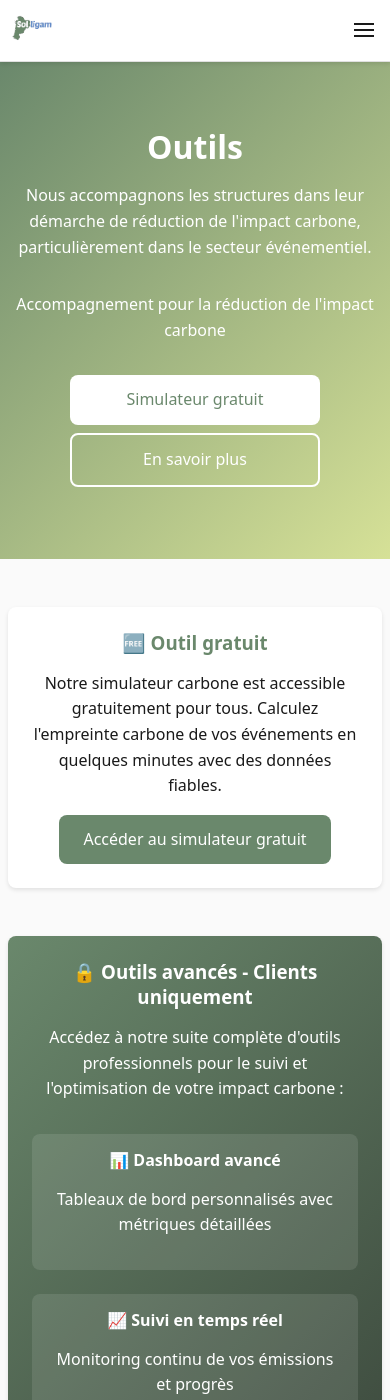
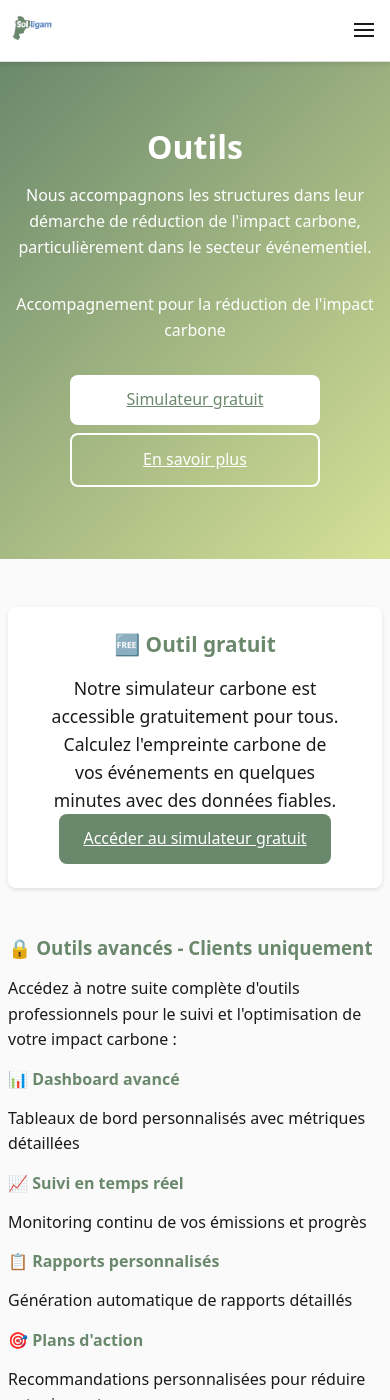
Before and after one commit to Sol-Ligam/website, a Jekyll site: the page built from outils.html, in a window 390 px wide and 1400 px high. Built offline with Jekyll 4.4.1, drawn with Linux system fonts in a browser that asks for light colours; comment, search, counter and statistics services are not loaded; some of the changed text lies outside the part shown.

Commit message:
Mise à jour des informations de l'entreprise dans la configuration Jekyll, ajout de détails SEO et amélioration des styles CSS pour les sections Outils et Services.

```diff
--- a/_config.yml
+++ b/_config.yml
@@ -49,8 +49,9 @@
 
 # Company info
 company:
-  name: "SAS Sol Ligam"
-  address: "215 cours du maréchal gallieni, 33000 Bordeaux"
+  name: "Sol Ligam"
+  officialName: "S.A.S. Sol Ligam"
+  address: "215 cours du Maréchal Gallieni, 33000 Bordeaux"
   phone: ""
   carbon_simulator: "https://monbilancarbone.solligam.fr"
 
@@ -71,27 +72,41 @@
 seo:
   type: "Organization"
   name: "Sol Ligam"
+  description: "Sol Ligam accompagne les structures pour diminuer leur impact carbone, notamment dans l'événementiel. Simulateur gratuit, conseils et outils pour la décarbonation."
+  url: "https://solligam.fr"
+  logo: "/images/brand/logo.webp"
   links:
     - "https://www.instagram.com/sol_ligam/"
     - "https://www.linkedin.com/company/sol-ligam/"
-  logo: "/images/brand/logo.webp"
+  telephone: ""
+  email: "contact@solligam.fr"
+  address:
+    street_address: "215 cours du maréchal gallieni"
+    locality: "Bordeaux"
+    postal_code: "33000"
+    country: "FR"
 
 # Open Graph / Social Media
 og_image: "/images/brand/logo.webp"
 twitter:
   card: "summary_large_image"
   site: "@sol_ligam"
+  creator: "@sol_ligam"
+facebook:
+  app_id: ""
+  page: "https://www.facebook.com/solligam" # si tu as une page Facebook
 
 # Additional SEO settings
 webmaster_verifications:
-  google: ""
-  bing: ""
+  google: "AAAAA"
+  bing: "AAAAA"
+  yandex: ""
 
 # Structured data
 organization:
   name: "SAS Sol Ligam"
   legal_name: "SAS Sol Ligam"
-  description: "Accompagnement pour la réduction de l'impact carbone"
+  description: "Accompagnement pour la réduction de l'impact carbone, conseils, outils et simulateur gratuit."
   url: "https://solligam.fr"
   logo: "https://solligam.fr/images/brand/logo.webp"
   address:
@@ -102,6 +117,11 @@
   contact_point:
     type: "customer service"
     email: "contact@solligam.fr"
+    telephone: ""
+    contact_type: "customer support"
+    area_served: "FR"
+    available_language: ["fr"]
   same_as:
     - "https://www.instagram.com/sol_ligam/"
     - "https://www.linkedin.com/company/sol-ligam/"
+    - "https://monbilancarbone.solligam.fr"
--- a/_sass/main.scss
+++ b/_sass/main.scss
@@ -31,11 +31,10 @@
 /* Dark mode variables */
 :root[data-theme="dark"] {
   --primary-green: #22372a;      /* Vert très sombre */
-  --secondary-green: #1a1a1a;    /* Presque noir */
+  --secondary-green: #181a1b;    /* Presque noir */
   --accent-teal: #2c3e3e;        /* Teal sombre */
   --text-dark: #ffffff;
-  --text-light: #1a1a1a;
-  --text-muted: #cccccc;
+  --text-light: #e5e7eb;
   --background-light: #181a1b;
   --background-white: #222;
   --border-light: #333;
@@ -277,12 +276,18 @@
 
 /* --- SECTIONS PRINCIPALES --- */
 
-/* Section Services : dégradé vert sombre */
+/* Section Services : gradient dynamique selon le thème */
 .section-services {
-  background: linear-gradient(130deg, var(--primary-green), var(--text-dark));
+  background: linear-gradient(130deg, var(--primary-green), var(--secondary-green));
   color: var(--text-light);
   box-shadow: 0 8px 24px -8px rgba(0,0,0,0.10);
   border-bottom: 1px solid #e0e4da;
+}
+
+/* Mode sombre : assure des couleurs très foncées pour le gradient et le texte */
+:root[data-theme="dark"] .section-services {
+  background: linear-gradient(130deg, var(--primary-green), var(--secondary-green));
+  color: var(--text-light);
 }
 
 /* Section Contact : fond blanc, texte foncé */
@@ -293,30 +298,52 @@
 
 /* --- CARDS --- */
 .card {
-  background-color: var(--background-white);
+  background: var(--background-white);
   color: var(--text-dark);
   border-radius: var(--border-radius);
-  padding: 2rem;
   box-shadow: var(--shadow-light);
+  padding: 2.5rem 2rem;
+  margin: 0 auto 2rem auto;
   text-align: center;
-  transition: box-shadow var(--transition-normal);
+  width: 100%;
+  max-width: 900px;
+  display: flex;
+  flex-direction: column;
+  align-items: center;
+  justify-content: center;
 }
 
-.card:hover {
-  box-shadow: var(--shadow-medium);
+:root[data-theme="dark"] .card {
+  background: #232323;
+  color: var(--text-light);
+}
+
+.card h3 {
+  margin-bottom: 1rem;
+  font-size: 1.3rem;
+  color: var(--primary-green);
+  text-align: center;
+}
+
+.card p {
+  text-align: center;
+  margin-bottom: 0;
+  font-size: 1.1rem;
+  max-width: 90%;
+  margin-left: auto;
+  margin-right: auto;
 }
 
 /* --- BOUTONS --- */
-.btn {
+.btn,
+.btn-outline {
   display: inline-block;
   padding: 0.75rem 1.5rem;
-  border: none;
   border-radius: var(--border-radius);
-  text-decoration: none;
+  text-align: center;
   font-weight: 500;
   cursor: pointer;
   transition: all var(--transition-normal);
-  text-align: center;
 }
 
 .btn-primary {
@@ -370,6 +397,10 @@
   padding: 3rem 0 1rem;
   margin-top: 0;
 }
+:root[data-theme="dark"] .site-footer {
+  background: linear-gradient(135deg, var(--primary-green), var(--secondary-green));
+  color: var(--text-light);
+}
 
 .footer-content {
   display: grid;
@@ -393,6 +424,24 @@
 .site-footer a:hover {
   color: var(--secondary-green);
   text-decoration: underline;
+}
+
+:root[data-theme="dark"] .site-footer a {
+  color: #aee9d1; // turquoise clair, très lisible sur fond sombre
+}
+
+:root[data-theme="dark"] .site-footer a:hover {
+  color: #ffffff; // blanc pur au survol
+}
+
+.site-footer ul {
+  list-style: none;
+  padding-left: 0;
+  margin-left: 0;
+}
+
+.site-footer li {
+  margin-bottom: 0.5rem;
 }
 
 /* Social links in footer */
@@ -460,11 +509,10 @@
     flex-direction: row;
     justify-content: space-between;
     align-items: center;
-    padding: 0.1rem 0; /* Reduced padding for mobile too */
+    padding: 0.1rem 0;
     position: relative;
   }
 
-  /* Hide header-right by default on mobile */
   .header-right {
     display: none;
     position: absolute;
@@ -481,7 +529,6 @@
     padding: 1rem;
   }
 
-  /* Show header-right when menu is active */
   .header-right.active {
     display: flex;
   }
@@ -527,7 +574,7 @@
   }
 
   .site-logo {
-    height: 50px; /* Reduced by 10px as requested */
+    height: 50px;
     flex-shrink: 0;
   }
 
@@ -541,28 +588,25 @@
 
   .container {
     padding: 0 0.5rem;
+    max-width: 100%;
   }
 
-  /* Stack buttons vertically on mobile */
   .hero .btn {
     display: block;
     margin: 0.5rem auto !important;
     max-width: 250px;
   }
 
-  /* Make cards stack better on mobile */
   .card {
     padding: 1.5rem;
   }
 
-  /* Improve footer on mobile */
   .footer-content {
     grid-template-columns: 1fr;
     text-align: center;
     gap: 1.5rem;
   }
 
-  /* Make social links stack on mobile and be smaller */
   .social-links {
     flex-direction: column;
     gap: 0.75rem;
@@ -574,7 +618,6 @@
     font-size: 0.9rem;
   }
 
-  /* Mobile contact section improvements */
   #contact [style*="grid-template-columns"] {
     grid-template-columns: 1fr !important;
     gap: 1rem !important;
@@ -586,51 +629,13 @@
     max-width: 280px;
   }
 
-  /* Prevent horizontal overflow */
   body {
     overflow-x: hidden;
   }
-
-  .container {
-    max-width: 100%;
-    padding: 0 0.5rem;
-  }
 }
 
-/* Eco-design optimizations */
-@media (prefers-reduced-motion: reduce) {
-  * {
-    animation-duration: 0.01ms !important;
-    animation-iteration-count: 1 !important;
-    transition-duration: 0.01ms !important;
-  }
+/* --- Section Services --- */
+.section-services .card .btn,
+.section-services .card .btn-outline {
+  margin-top: 1rem;
 }
-
-/* Print styles for accessibility */
-@media print {
-  .site-header,
-  .site-footer {
-    display: none;
-  }
-
-  body {
-    font-size: 12px;
-    color: black;
-    background: white;
-  }
-}
-
-.grid-auto {
-  display: grid;
-  grid-template-columns: repeat(auto-fit, minmax(250px, 1fr));
-  gap: 2rem;
-}
-
-.card.text-center {
-  text-align: center;
-}
-
-.card-gradient {
-  background: linear-gradient(135deg, var(--primary-green), var(--text-dark));
-  color: var(--text-light);
-}
--- a/outils.html
+++ b/outils.html
@@ -30,35 +30,33 @@
         Accéder au simulateur gratuit
       </a>
     </div>
-    <div id="advanced-tools" class="card" style="background: linear-gradient(135deg, var(--primary-green), var(--text-dark)); color: var(--text-light); text-align: center;">
-      <h3 style="color: var(--text-light);">🔒 Outils avancés - Clients uniquement</h3>
+    <div id="advanced-tools" class="card-advanced-tools">
+      <h3>🔒 Outils avancés - Clients uniquement</h3>
       <p>Accédez à notre suite complète d'outils professionnels pour le suivi et l'optimisation de votre impact carbone :</p>
-      <div style="display: grid; grid-template-columns: repeat(auto-fit, minmax(250px, 1fr)); gap: 1.5rem; margin: 2rem 0;">
-        <div style="padding: 1rem; background-color: rgba(255,255,255,0.1); border-radius: var(--border-radius);">
-          <h4 style="color: var(--text-light);">📊 Dashboard avancé</h4>
+      <div>
+        <h4>📊 Dashboard avancé</h4>
         <p>Tableaux de bord personnalisés avec métriques détaillées</p>
       </div>
-        <div style="padding: 1rem; background-color: rgba(255,255,255,0.1); border-radius: var(--border-radius);">
-          <h4 style="color: var(--text-light);">📈 Suivi en temps réel</h4>
+      <div>
+        <h4>📈 Suivi en temps réel</h4>
         <p>Monitoring continu de vos émissions et progrès</p>
       </div>
-        <div style="padding: 1rem; background-color: rgba(255,255,255,0.1); border-radius: var(--border-radius);">
-          <h4 style="color: var(--text-light);">📋 Rapports personnalisés</h4>
+      <div>
+        <h4>📋 Rapports personnalisés</h4>
         <p>Génération automatique de rapports détaillés</p>
       </div>
-        <div style="padding: 1rem; background-color: rgba(255,255,255,0.1); border-radius: var(--border-radius);">
-          <h4 style="color: var(--text-light);">🎯 Plans d'action</h4>
+      <div>
+        <h4>🎯 Plans d'action</h4>
         <p>Recommandations personnalisées pour réduire votre impact</p>
       </div>
-      </div>
-      <div class="paywall-section" style="margin-top: 2rem; padding: 2rem; background-color: rgba(255,255,255,0.2); border-radius: var(--border-radius); border: 2px solid rgba(255,255,255,0.3);">
-        <h4 style="color: var(--text-light); margin-bottom: 1rem;">🔐 Connexion client requise</h4>
+      <div class="paywall-section">
+        <h4>🔐 Connexion client requise</h4>
         <p>Ces outils avancés sont exclusivement réservés à nos clients accompagnés. Si vous êtes déjà client, connectez-vous pour accéder à votre espace personnalisé.</p>
-        <div style="margin-top: 1.5rem;">
-          <button onclick="showLoginModal()" class="btn" style="background-color: var(--text-light); color: var(--primary-green); margin-right: 1rem;">
+        <div class="paywall-buttons">
+          <button onclick="showLoginModal()" class="btn">
             Se connecter
           </button>
-          <a href="mailto:{{ site.social.email }}?subject=Demande d'accompagnement - Accès outils avancés" class="btn btn-outline" style="border-color: white; color: white;">
+          <a href="mailto:contact@solligam.fr?subject=Demande d'accompagnement - Accès outils avancés" class="btn btn-outline">
             Devenir client
           </a>
         </div>
@@ -85,13 +83,11 @@
   </div>
 </div>
 
-<div id="loginModal" style="display: none; position: fixed; top: 0; left: 0; width: 100%; height: 100%; background-color: rgba(0,0,0,0.8); z-index: 1000;">
-  <div style="position: absolute; top: 50%; left: 50%; transform: translate(-50%, -50%); background-color: white; padding: 2rem; border-radius: var(--border-radius); max-width: 400px; width: 90%;">
-    <h3 style="margin-bottom: 1rem;">Connexion client</h3>
-    <p style="color: var(--text-muted); margin-bottom: 2rem;">Cette fonctionnalité sera bientôt disponible. Pour accéder à vos outils, contactez-nous directement.</p>
-    <div style="text-align: center;">
-      <button onclick="closeLoginModal()" class="btn btn-outline" style="color: var(--primary-green); border-color: var(--primary-green);">Fermer</button>
-    </div>
+<div id="loginModal">
+  <div class="modal-content">
+    <h3>Connexion client</h3>
+    <p>Cette fonctionnalité sera bientôt disponible. Pour accéder à vos outils, contactez-nous directement.</p>
+    <button onclick="closeLoginModal()" class="btn btn-outline">Fermer</button>
   </div>
 </div>
 <script>
```
Also changed, not shown: bilan-carbone.html (added, +15 -0 lines). Lines whose indentation alone changed are shown as unchanged.
